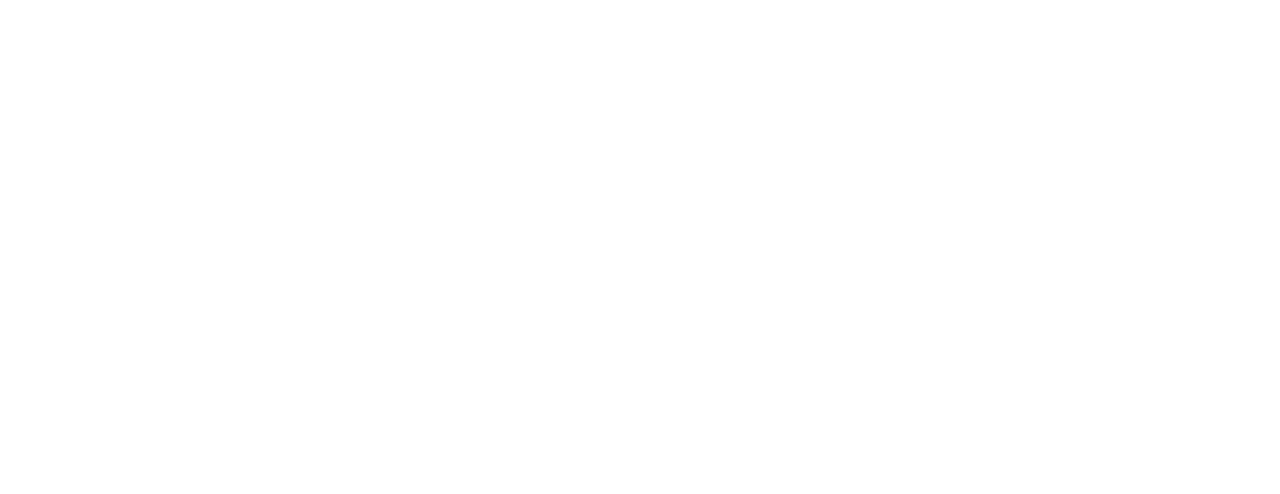
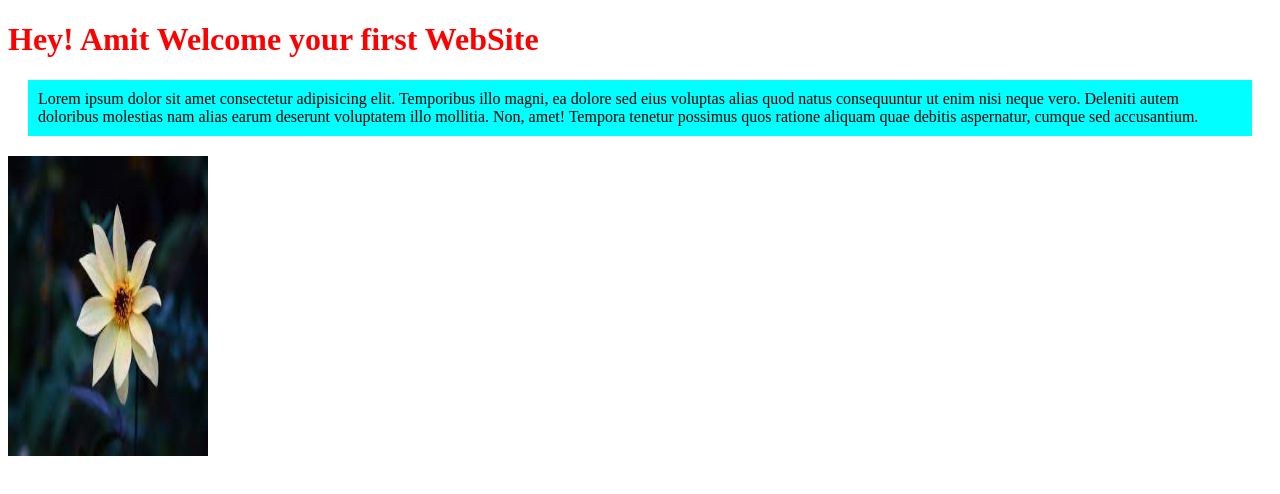
Before and after one commit to Amit44777/my-simple-website, a plain HTML site: page index.html in a window 1280 px wide. Drawn offline with Linux system fonts and the light colour scheme.

Commit message:
how are you

```diff
--- a/index.html
+++ b/index.html
@@ -3,9 +3,12 @@
 <head>
     <meta charset="UTF-8">
     <meta name="viewport" content="width=device-width, initial-scale=1.0">
+    <link rel="stylesheet" href="style/style.css">
     <title>My Simple WebSite</title>
 </head>
 <body>
-
+    <h1>Hey! Amit Welcome your first WebSite</h1>
+    <p>Lorem ipsum dolor sit amet consectetur adipisicing elit. Temporibus illo magni, ea dolore sed eius voluptas alias quod natus consequuntur ut enim nisi neque vero. Deleniti autem doloribus molestias nam alias earum deserunt voluptatem illo mollitia. Non, amet! Tempora tenetur possimus quos ratione aliquam quae debitis aspernatur, cumque sed accusantium.</p>
+    <img src="New folder/download.jpg" alt="">
 </body>
 </html>
--- /dev/null
+++ b/style/style.css
@@ -0,0 +1,13 @@
+h1{
+    color: red;
+}
+p{
+    background-color: aqua;
+    margin: 20px;
+    padding: 10px;
+}
+
+img{
+    width: 200px;
+    height: 300px;
+}
```
Also changed, not shown: New folder/download.jpg (added).
